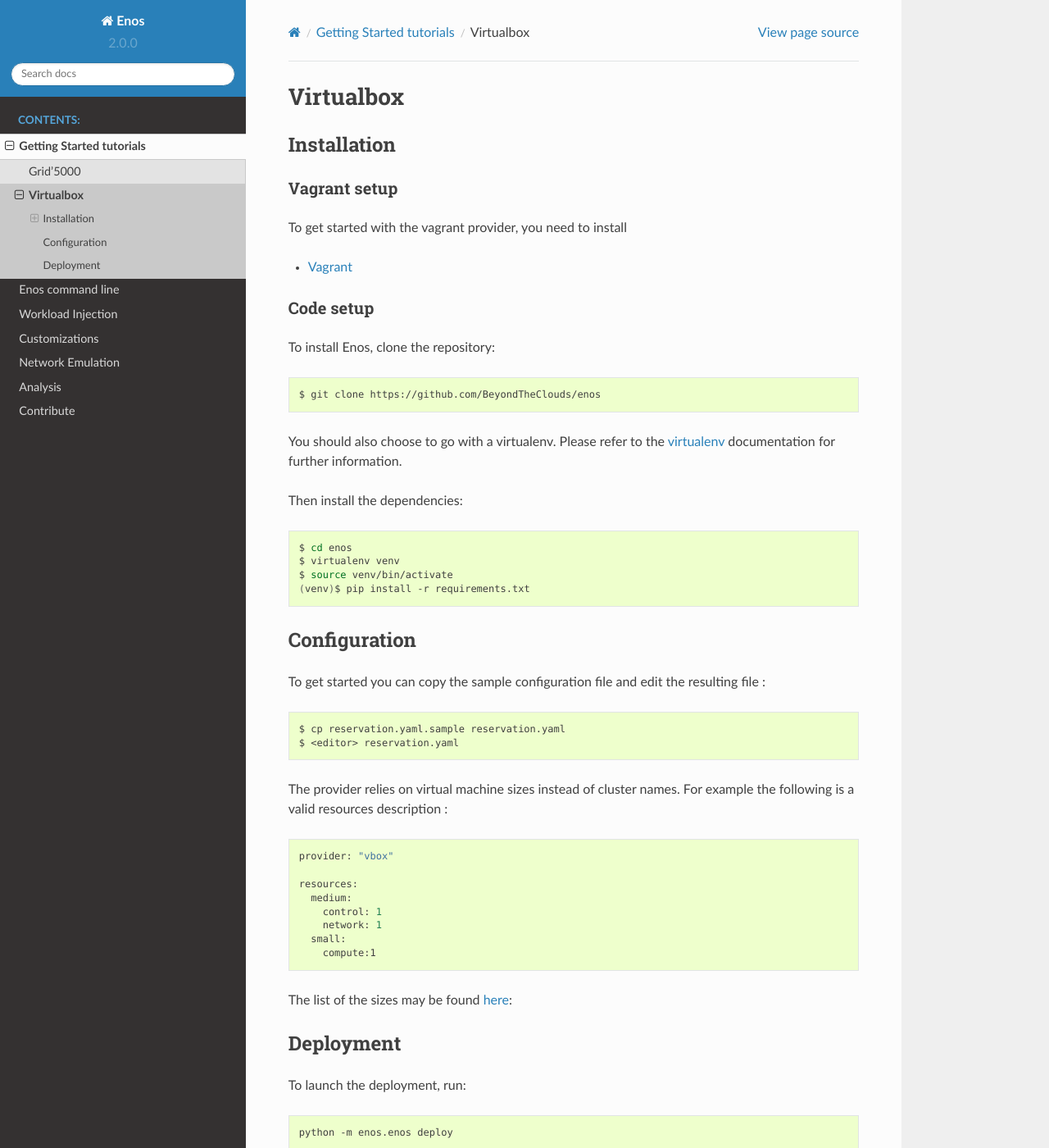
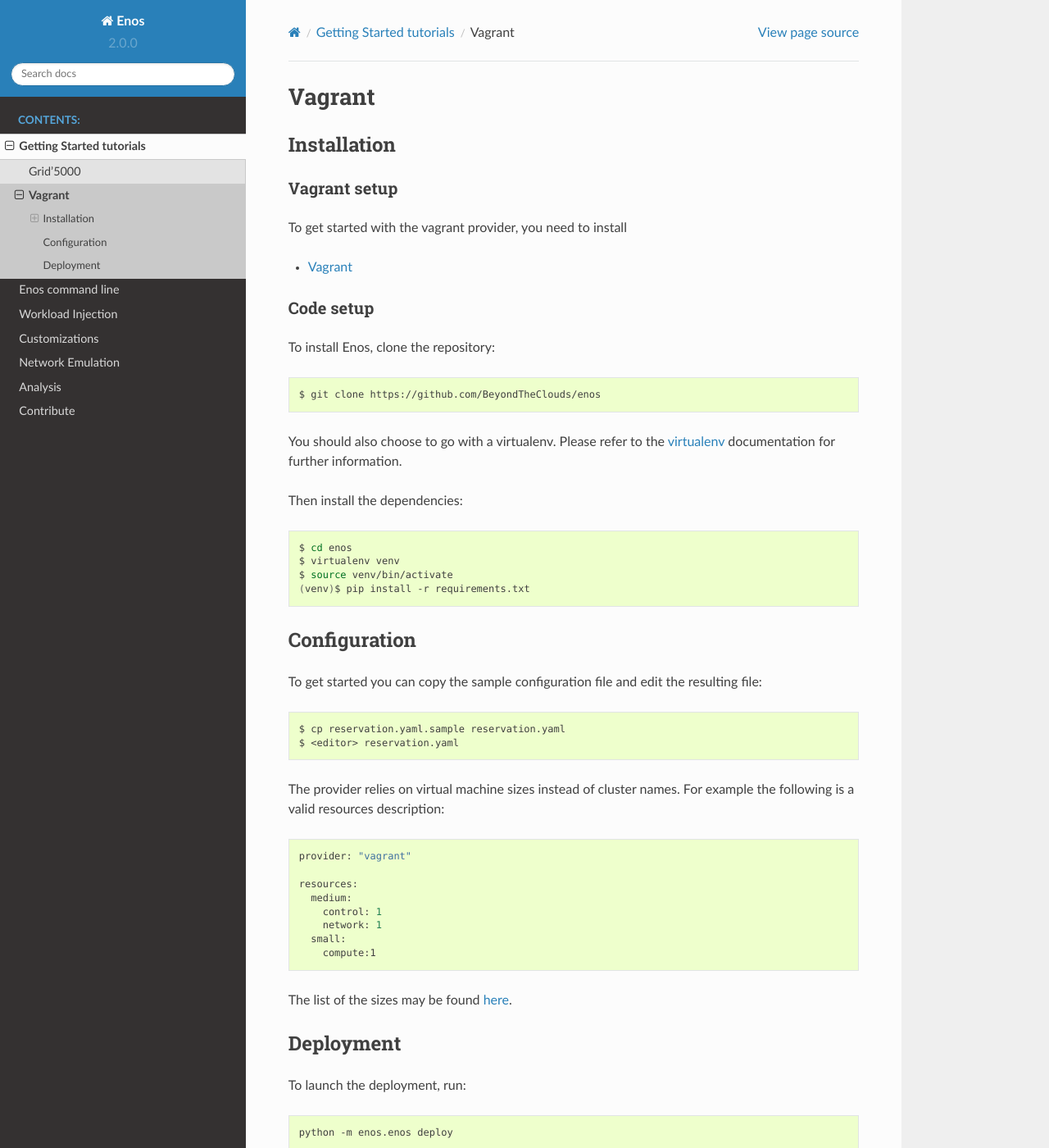
Before and after one commit to BeyondTheClouds/enos, a Sphinx documentation site: the page built from docs/getting-started/vagrant.rst, in a window 1280 px wide and 1400 px high. Shown: the whole window at 82% size. Built offline with Sphinx 7.4.7 and the Read the Docs theme 2.0.0, drawn with Linux system fonts in a browser that asks for light colours.

Commit message:
[doc] Fix dead link and typo
Fixes a dead link for Vagrant flavors and few typos.

```diff
--- a/docs/analysis/index.rst
+++ b/docs/analysis/index.rst
@@ -4,7 +4,7 @@
 Real-time
 ---------
 
-Setting ``enable_monitoring: true`` in the configuration file will deploy a monitoring stack composed of :
+Setting ``enable_monitoring: true`` in the configuration file will deploy a monitoring stack composed of:
 
 * Cadvisor and Collectd agents
 * InfluxDB for metrics collection
--- a/docs/contribute/new-provider.rst
+++ b/docs/contribute/new-provider.rst
@@ -4,8 +4,8 @@
 ====================
 
 The actual implementation gives two providers: :ref:`grid5000` and
-:ref:`vbox`. If you want to support another testbed, then implementing
-a new one is easy as 500 lines of Python code.
+:ref:`vagrant-provider`. If you want to support another testbed,
+then implementing a new one is easy as 500 lines of Python code.
 
 The new provider should follow the `provider.py`_ interface which
 consists in four methods: ``init``, ``destroy``, ``before_preintsall``
--- a/docs/getting-started/grid5000.rst
+++ b/docs/getting-started/grid5000.rst
@@ -57,7 +57,7 @@
       ceph_rbd: rbd in the form "pool/rbd"
 
 The deployment makes use of a private docker registry configured as a
-mirror of the official docker registry. There are two modes :
+mirror of the official docker registry. There are two modes:
 
   * `ceph: false`. It will start a fresh registry that will cache the images
     for the duration of the experiment.
@@ -83,7 +83,7 @@
 
 We suggest you to run the deployment from a dedicated node (especially for large
 deployment). For now the recommended way to do so is to reserve one node prior
-of your reservation. In the case of an interactive deployment :
+of your reservation. In the case of an interactive deployment:
 
 .. code-block:: bash
 
--- a/docs/getting-started/index.rst
+++ b/docs/getting-started/index.rst
@@ -6,4 +6,4 @@
    :maxdepth: 2
 
    grid5000
-   vbox
+   vagrant
--- a/docs/getting-started/vbox.rst
+++ b/docs/getting-started/vagrant.rst
@@ -1,7 +1,7 @@
-.. _vbox:
+.. _vagrant-provider:
 
-Virtualbox
-==========
+Vagrant
+=======
 
 Installation
 ------------
@@ -47,12 +47,12 @@
     $ <editor> reservation.yaml
 
 The provider relies on virtual machine sizes instead of cluster names. For
-example the following is a valid resources description :
+example the following is a valid resources description:
 
 
 .. code-block:: bash
 
-    provider: "vbox"
+    provider: "vagrant"
 
     resources:
       medium:
@@ -62,7 +62,7 @@
         compute:1
 
 The list of the sizes may be found `here
-<https://github.com/BeyondTheClouds/enos/blob/master/enos/provider/vbox.py#L14>`_:
+<https://github.com/BeyondTheClouds/enos/blob/master/enos/provider/enos_vagrant.py#L12>`_.
 
 Deployment
 -----------
--- a/docs/network-emulation/index.rst
+++ b/docs/network-emulation/index.rst
@@ -9,7 +9,7 @@
 
 Network constraints (latency/bandwidth limitations) are enabled by the use of
 groups of nodes. Resources *must* be described using a :code:`topology` description
-instead of a :code:`resources` description. The following example will define 4 groups named :code:`grp1`, :code:`grp2`, :code:`grp3` and :code:`grp4`  respectively :
+instead of a :code:`resources` description. The following example will define 4 groups named :code:`grp1`, :code:`grp2`, :code:`grp3` and :code:`grp4`  respectively:
 
 .. code-block:: yaml
 
@@ -50,7 +50,7 @@
 
 As a result
 
-* the network delay between every machines of :code:`grp1` and the machines of the other groups will be 20ms (2x10ms : symetric)
+* the network delay between every machines of :code:`grp1` and the machines of the other groups will be 20ms (2x10ms: symetric)
 * the bandwidth between every machines of :code:`grp1` and the machines of the other groups will be 1 Gbit/s
 * the network delay between every machines of :code:`grp2` and :code:`grp3` (resp. :code:`grp2` and :code:`grp4`) (resp. :code:`grp3` and :code:`grp4`) will be 50ms
 * the bandwidth between every machines of :code:`grp2` and :code:`grp3` (resp. :code:`grp2` and :code:`grp4`) (resp. :code:`grp3` and :code:`grp4`) will be 100Mbit/s.
@@ -71,7 +71,7 @@
 -----
 
 * To disable the network constraints you can specify :code:`enable: false` under the :code:`network_constraints` key and launch again :code:`python -m enos.enos tc`.
-* To exclude a group from any tc rule, you can add an optionnal :code:`except` key to the :code:`network_constraints` :
+* To exclude a group from any tc rule, you can add an optionnal :code:`except` key to the :code:`network_constraints`:
 
 .. code-block:: yaml
 
```
Also changed, not shown: other parts of docs/getting-started/grid5000.rst (+1 -1 lines), other parts of docs/getting-started/vagrant.rst (+1 -1 lines).
